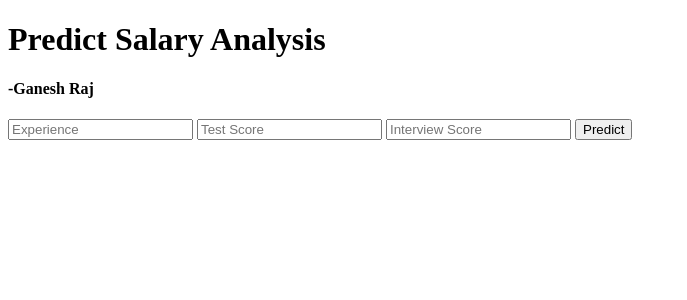
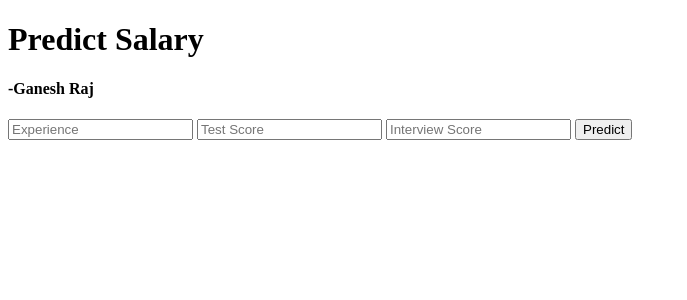
Before and after one commit to Ganesh9100/heruku, a Flask app: page / in a window 1280 px wide. Shown: the top 300 px of the page, without its empty margins (0-687 px from the left). Run offline with Flask 2, Linux system fonts and the light colour scheme; parts of the project's set-up code (start-up, migrations or seed data) failed here and were passed over.

Commit message:
Update index.html

```diff
--- a/templates/index.html
+++ b/templates/index.html
@@ -3,7 +3,7 @@
 <!--From https://codepen.io/frytyler/pen/EGdtg-->
 <head>
   <meta charset="UTF-8">
-  <title>Machine_Learning_Sample_Prediction</title>
+  <title>ML_Ganesh_Raj</title>
   <link href='https://fonts.googleapis.com/css?family=Pacifico' rel='stylesheet' type='text/css'>
 <link href='https://fonts.googleapis.com/css?family=Arimo' rel='stylesheet' type='text/css'>
 <link href='https://fonts.googleapis.com/css?family=Hind:300' rel='stylesheet' type='text/css'>
@@ -13,7 +13,7 @@
 
 <body>
  <div class="login">
-	<h1>Predict Salary Analysis</h1><h4>-Ganesh Raj </h4>
+	<h1>Predict Salary</h1><h4>-Ganesh Raj </h4>
 
      <!-- Main Input For Receiving Query to our ML -->
     <form action="{{ url_for('predict')}}"method="post">
```
